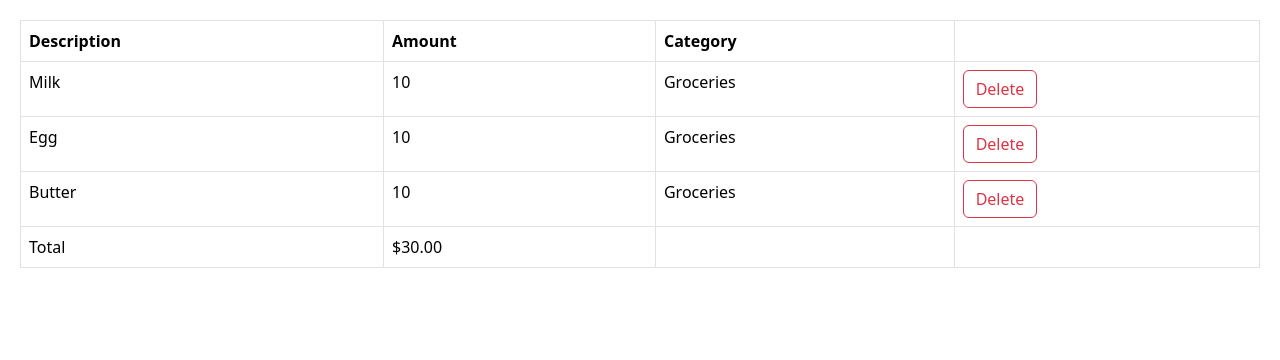
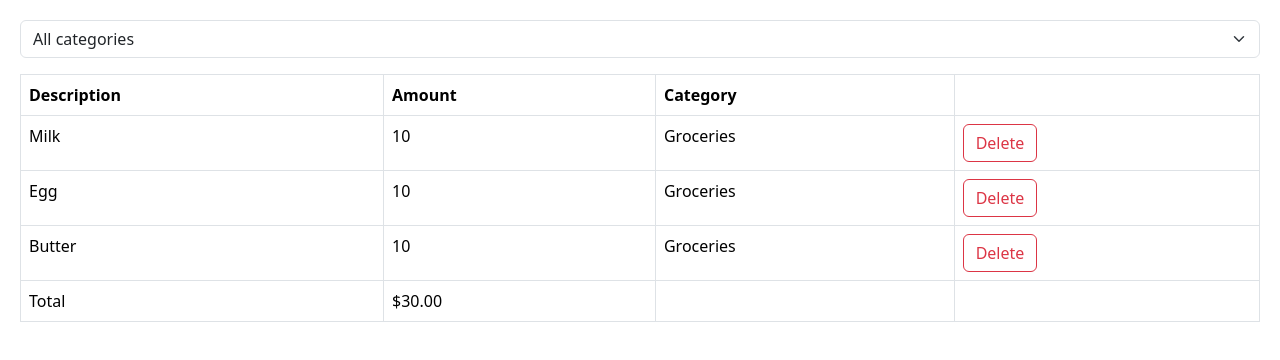
Before and after one commit to Kudoo39/react-app-v2, a React (Vite) app: page / in a window 1280 px wide. Shown: the top 360 px of the page. Built offline with nearby package versions, Linux system fonts and the light colour scheme.

Commit message:
Building ExpenseFilter

```diff
--- a/src/App.tsx
+++ b/src/App.tsx
@@ -1,7 +1,10 @@
 import React, { useState } from "react";
 import ExpenseList from "./expense-tracker/components/ExpenseList";
+import ExpenseFilter from "./expense-tracker/components/ExpenseFilter";
 
 const App = () => {
+  const [selectedCategory, setSelectedCategory] = useState("");
+
   const [expenses, setExpenses] = useState([
     {
       id: 1,
@@ -22,11 +25,23 @@
       category: "Groceries",
     },
   ]);
+
+  const visibleExpenses = selectedCategory
+    ? expenses.filter((e) => e.category === selectedCategory)
+    : expenses;
+
   return (
-    <ExpenseList
-      expenses={expenses}
-      onDelete={(id) => setExpenses(expenses.filter((e) => e.id !== id))}
-    />
+    <div>
+      <div className="mb-3">
+        <ExpenseFilter
+          onSelectCategory={(category) => setSelectedCategory(category)}
+        />
+      </div>
+      <ExpenseList
+        expenses={visibleExpenses}
+        onDelete={(id) => setExpenses(expenses.filter((e) => e.id !== id))}
+      />
+    </div>
   );
 };
 
--- /dev/null
+++ b/src/expense-tracker/components/ExpenseFilter.tsx
@@ -0,0 +1,21 @@
+import React from "react";
+
+interface Props {
+  onSelectCategory: (category: string) => void;
+}
+
+const ExpenseFilter = ({ onSelectCategory }: Props) => {
+  return (
+    <select
+      className="form-select"
+      onChange={(event) => onSelectCategory(event.target.value)}
+    >
+      <option value="">All categories</option>
+      <option value="Groceries">Groceries</option>
+      <option value="Utilities">Utilities</option>
+      <option value="Entertainment">Entertainment</option>
+    </select>
+  );
+};
+
+export default ExpenseFilter;
```
Also changed, not shown: src/expense-tracker/components/ExpenseForm.tsx (added).
